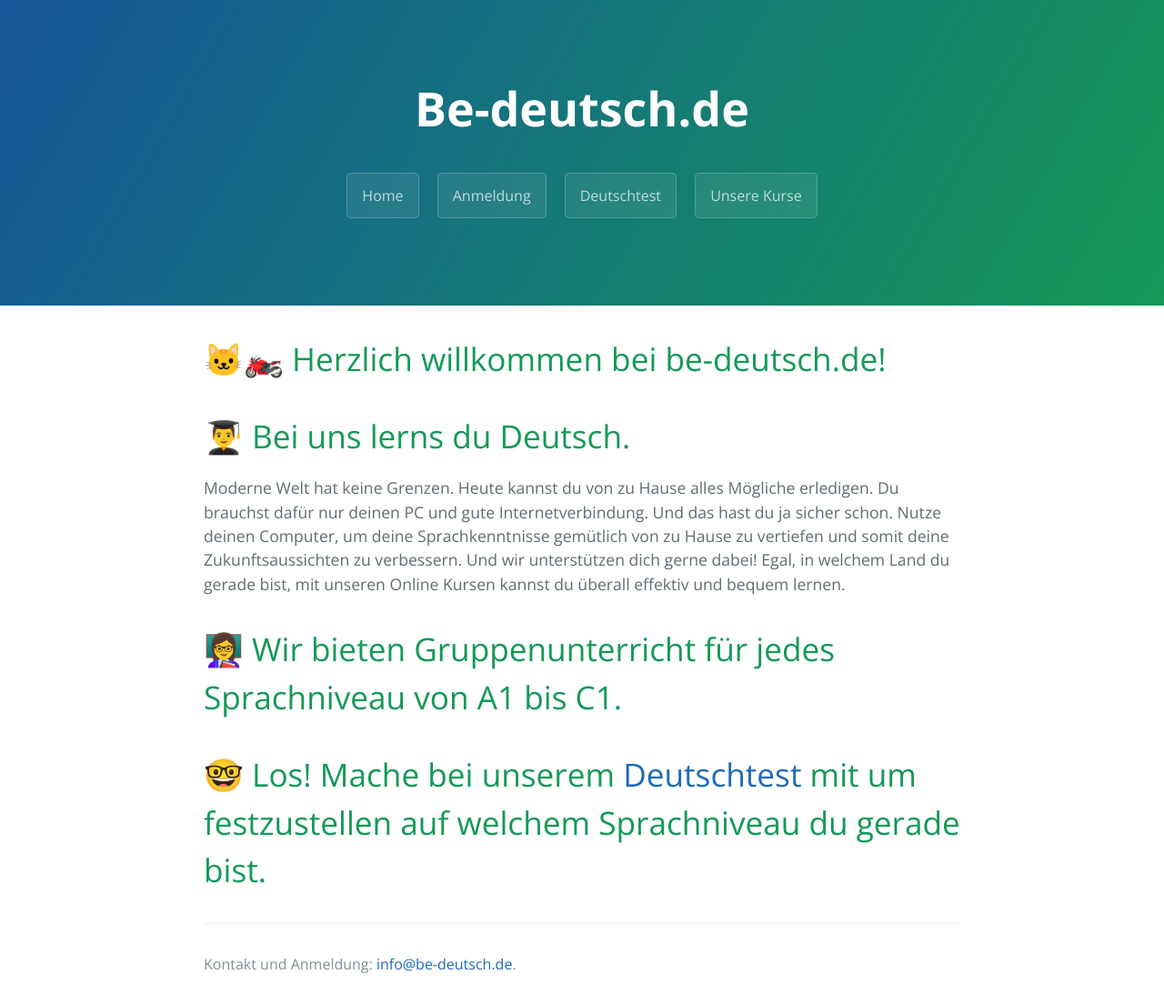
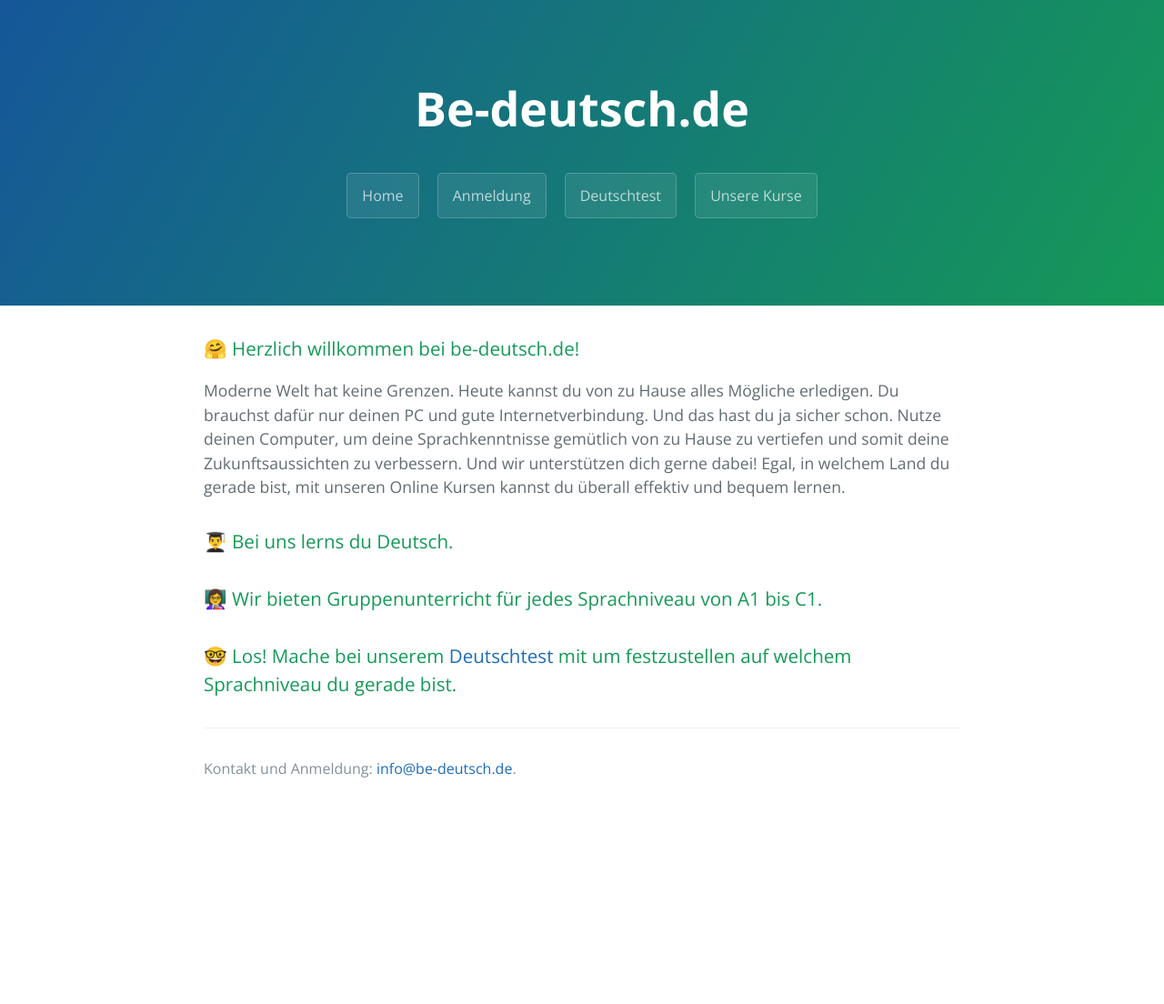
Before and after one commit to vedmin/be-deutsch, a Jekyll site: the page built from index.markdown, in a window 1280 px wide. Shown: the whole page at 91% size. Built offline with Jekyll 4.4.1, drawn with Linux system fonts in a browser that asks for light colours; our own code applies the rules of GitHub Pages for plain Markdown files; after the commit the page ends 900 px from its top, so only the background shows below that.

```diff
--- a/index.markdown
+++ b/index.markdown
@@ -5,13 +5,12 @@
 layout: home
 ---
 
-# 🐱‍🏍 Herzlich willkommen bei be-deutsch.de!
-
-# 👨‍🎓 Bei uns lerns du Deutsch.
-
+### 🤗 Herzlich willkommen bei be-deutsch.de!
 
 Moderne Welt hat keine Grenzen. Heute kannst du von zu Hause alles Mögliche erledigen. Du brauchst dafür nur deinen PC und gute Internetverbindung. Und das hast du ja sicher schon.  Nutze deinen Computer, um deine Sprachkenntnisse gemütlich von zu Hause zu vertiefen und somit deine Zukunftsaussichten zu verbessern. Und wir unterstützen dich gerne dabei! Egal, in welchem Land du gerade bist, mit unseren Online Kursen kannst du überall effektiv und bequem lernen.
 
-# 👩‍🏫 Wir bieten Gruppenunterricht für jedes Sprachniveau von A1 bis C1.
+### 👨‍🎓 Bei uns lerns du Deutsch.
 
-# 🤓 Los! Mache bei unserem <a href="{{ site.baseurl }}\Deutschtest">Deutschtest</a> mit um festzustellen auf welchem Sprachniveau du gerade bist.
+### 👩‍🏫 Wir bieten Gruppenunterricht für jedes Sprachniveau von A1 bis C1.
+
+### 🤓 Los! Mache bei unserem <a href="{{ site.baseurl }}\Deutschtest">Deutschtest</a> mit um festzustellen auf welchem Sprachniveau du gerade bist.
```
